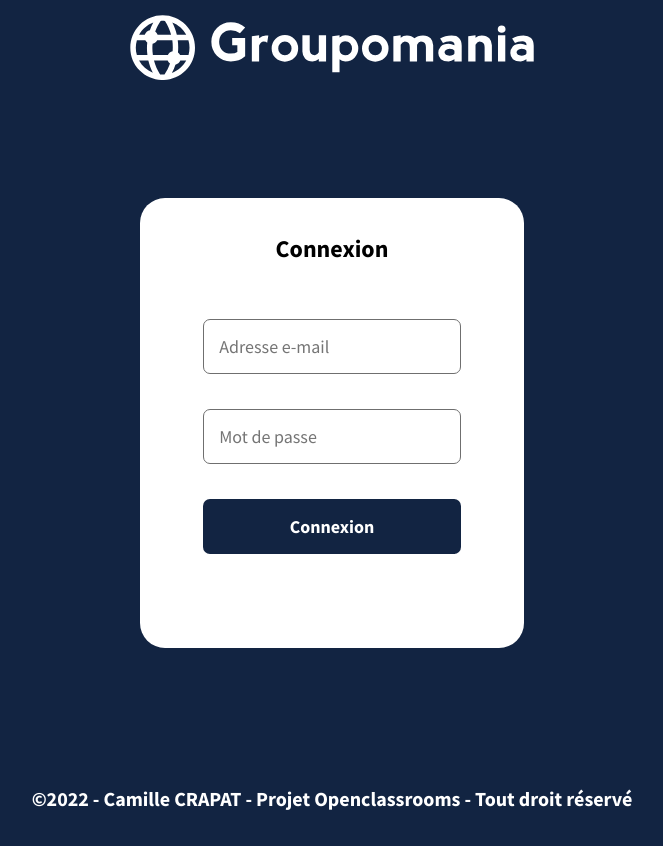
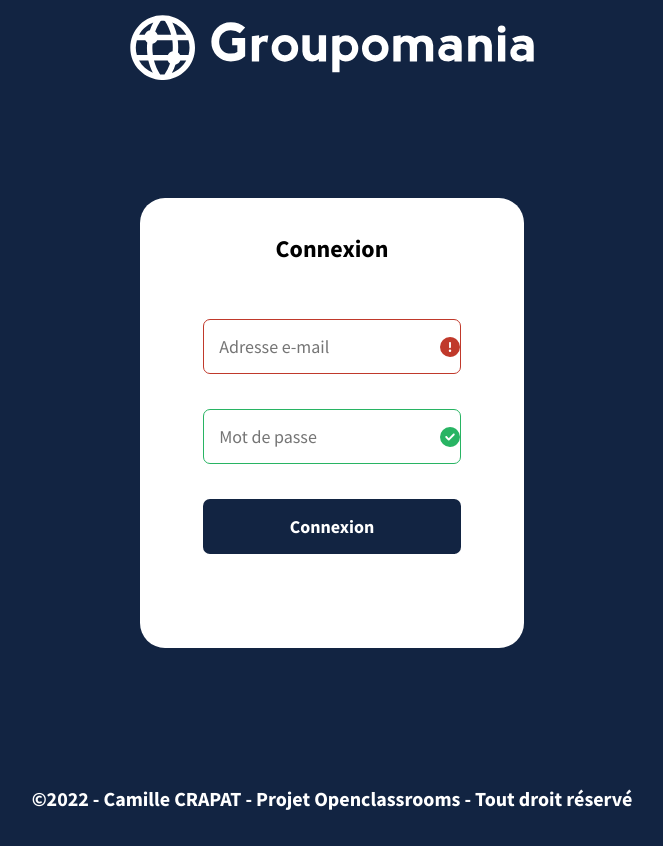
Before and after one commit to KappliApp/Kappli_Camille_Crapat_ProjetOpenclassrooms_Groupomania_Front, a React (Create React App) app: page / in a window 1280 px wide. Shown: the whole page, without its empty margins (308-971 px from the left). Built offline with nearby package versions, Linux system fonts and the light colour scheme.

Commit message:
create connexion components

```diff
--- /dev/null
+++ b/src/Public/pages/Login/components/Input/index.jsx
@@ -0,0 +1,63 @@
+import styled from 'styled-components';
+import { FontAwesomeIcon } from '@fortawesome/react-fontawesome';
+
+import colors from '../../../../../utils/styles/colors';
+
+const ConnexionInputContainerStyle = styled.div`
+   width: 82%;
+   height: 55px;
+   border-radius: 7px;
+   margin-bottom: 35px;
+`;
+
+const ConnexionErrorStyle = styled.div`
+   position: relative;
+   top: -40px;
+   left: 92%;
+   color: ${colors.error};
+   font-size: 20px;
+`;
+
+const ConnexionOkStyle = styled.div`
+   position: relative;
+   top: -40px;
+   left: 92%;
+   color: ${colors.ok};
+   font-size: 20px;
+`;
+
+const ConnexionInputStyle = styled.input`
+   width: 100%;
+   height: 55px;
+   border-radius: 7px;
+   border: 1px solid ${colors.grey_dark};
+   padding-left: 15px;
+   font-size: 18px;
+   ${(res) => res.res === 'error' && `border: 1px solid ${colors.error}`}
+   ${(res) => res.res === 'ok' && `border: 1px solid ${colors.ok}`}
+`;
+
+function Input({ type, name, placeholder, res }) {
+   return (
+      <ConnexionInputContainerStyle>
+         <ConnexionInputStyle
+            type={type}
+            name={name}
+            placeholder={placeholder}
+            res={res}
+         />
+         {res === 'error' && (
+            <ConnexionErrorStyle>
+               <FontAwesomeIcon icon={['fas', 'circle-exclamation']} />
+            </ConnexionErrorStyle>
+         )}
+         {res === 'ok' && (
+            <ConnexionOkStyle>
+               <FontAwesomeIcon icon={['fas', 'circle-check']} />
+            </ConnexionOkStyle>
+         )}
+      </ConnexionInputContainerStyle>
+   );
+}
+
+export default Input;
--- a/src/Public/pages/Login/index.jsx
+++ b/src/Public/pages/Login/index.jsx
@@ -1,7 +1,8 @@
-import { Fragment } from 'react';
 import styled from 'styled-components';
 
 import colors from '../../../utils/styles/colors';
+
+import Input from './components/Input';
 
 const ConnexionStyle = styled.div`
    background-color: ${colors.primary};
@@ -36,16 +37,6 @@
    height: 300px;
 `;
 
-const ConnexionInputStyle = styled.input`
-   width: 82%;
-   height: 55px;
-   border-radius: 7px;
-   border: 1px solid ${colors.grey_dark};
-   margin-bottom: 35px;
-   padding-left: 15px;
-   font-size: 18px;
-`;
-
 const ConnexionButtonStyle = styled.button`
    background-color: ${colors.primary};
    width: 82%;
@@ -64,10 +55,17 @@
          <ConnexionContainerStyle>
             <ConnexionTitleStyle>Connexion</ConnexionTitleStyle>
             <ConnexionFormStyle>
-               <ConnexionInputStyle name="mail" placeholder="Adresse e-mail" />
-               <ConnexionInputStyle
+               <Input
+                  type="email"
+                  name="mail"
+                  placeholder="Adresse e-mail"
+                  res="error"
+               />
+               <Input
+                  type="password"
                   name="password"
                   placeholder="Mot de passe"
+                  res="ok"
                />
                <ConnexionButtonStyle>Connexion</ConnexionButtonStyle>
             </ConnexionFormStyle>
```
